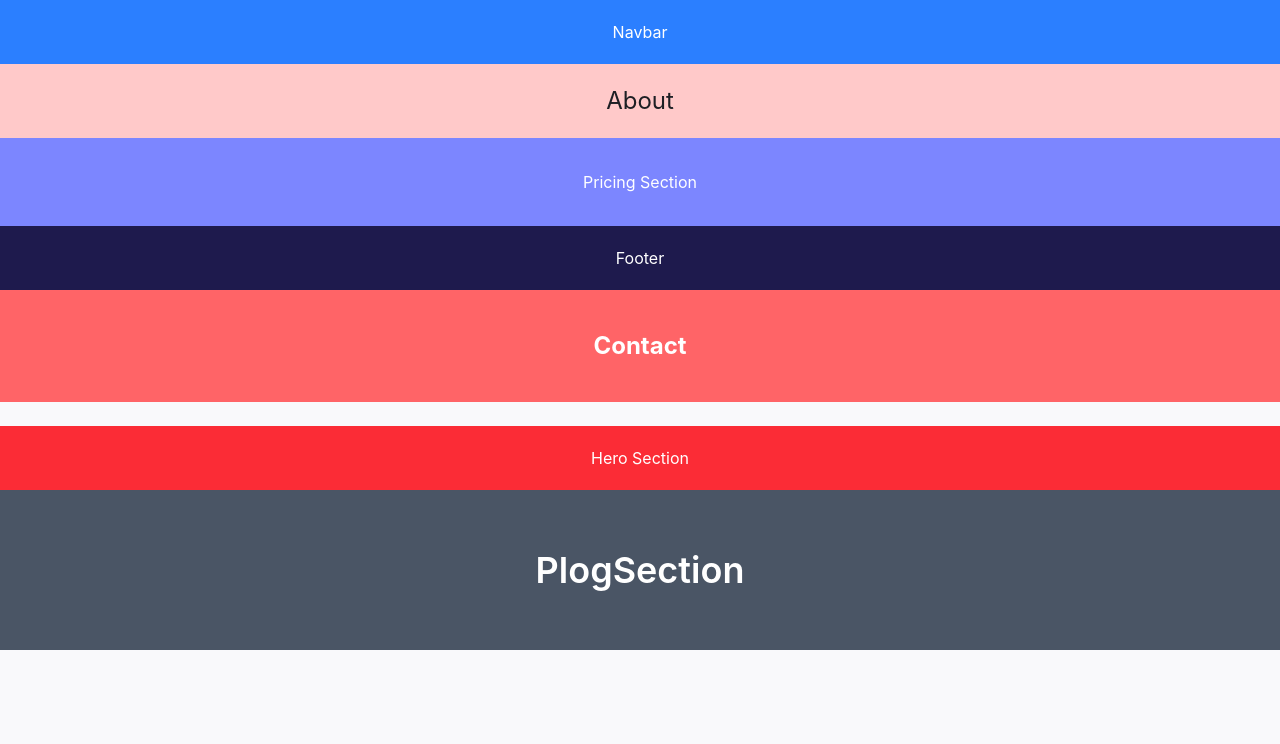
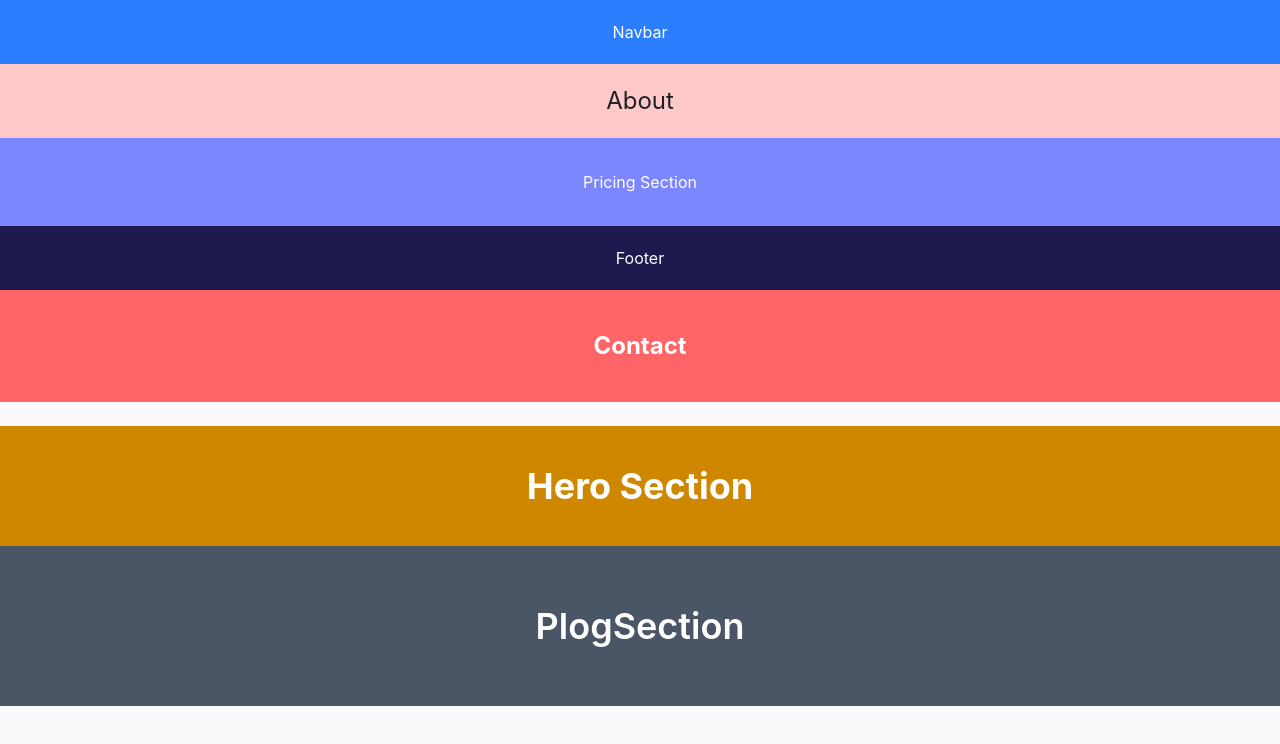
Before and after one commit to eslam-mohamedl/Session-5, a Next.js app: page / in a window 1280 px wide. Shown: the top 744 px of the page. Built offline with nearby package versions, Linux system fonts and the light colour scheme.

Commit message:
fix(herosection):change style hero section

```diff
--- a/src/components/organisms/HeroSection.tsx
+++ b/src/components/organisms/HeroSection.tsx
@@ -1,6 +1,6 @@
 export default function HeroSection() {
   return (
-    <div className="bg-red-500 text-white w-full p-5 flex justify-center items-center">
+    <div className="bg-yellow-600 font-bold text-white text-4xl w-full p-10 flex justify-center items-center">
       Hero Section
     </div>
   );
```
